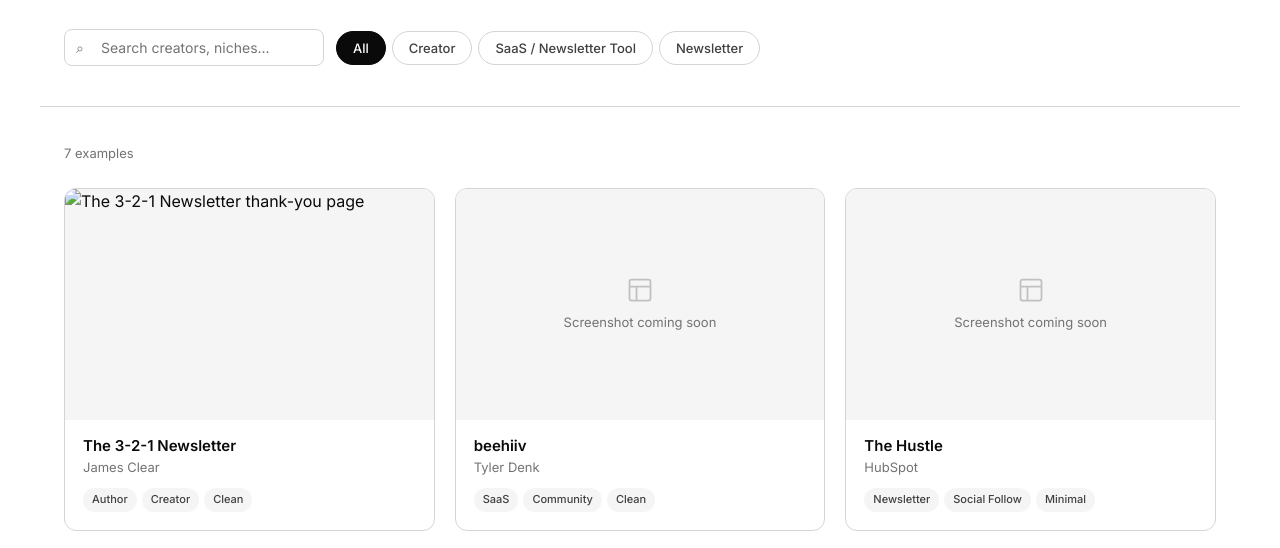
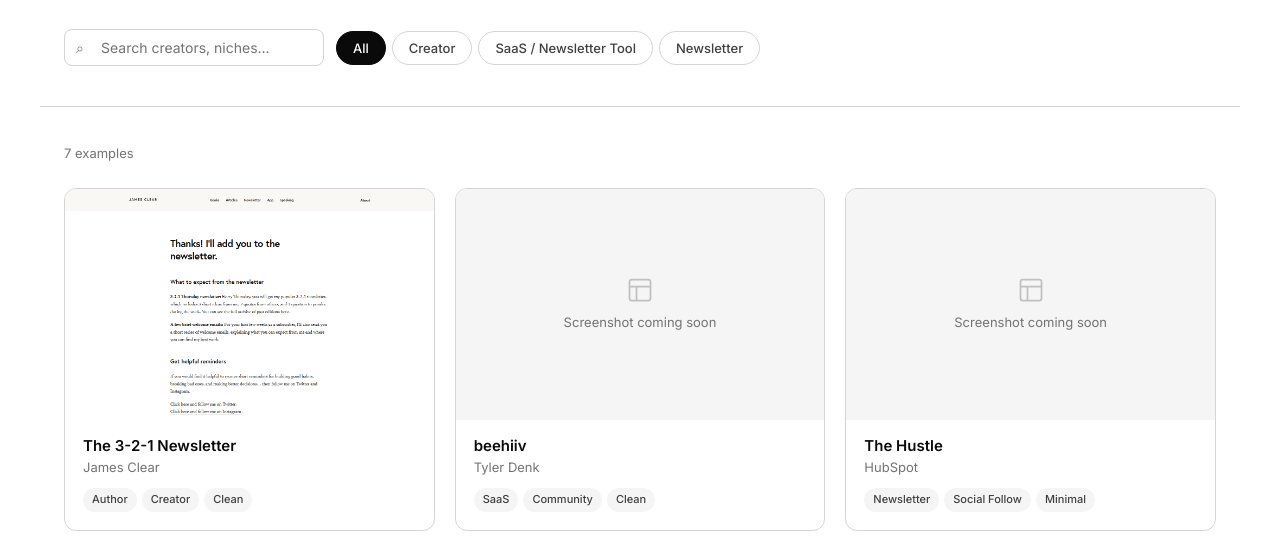
Before and after one commit to growthcurrency/forgotten-page, a plain HTML site: page index.html in a window 1280 px wide. Shown: the part 227-775 px from the top of the page. Drawn offline with Linux system fonts and the light colour scheme.

Commit message:
Update index.html

```diff
--- a/index.html
+++ b/index.html
@@ -553,7 +553,7 @@
     name: "The 3-2-1 Newsletter",
     creator: "James Clear",
     url: "https://jamesclear.com/3-2-1",
-    screenshot: "images/James-Clear-TYP.png",
+    screenshot: "James-Clear-TYP.png",
     niche: "Creator",
     cta: "CTA",
     tags: ["Author", "Creator", "Clean"],
```
